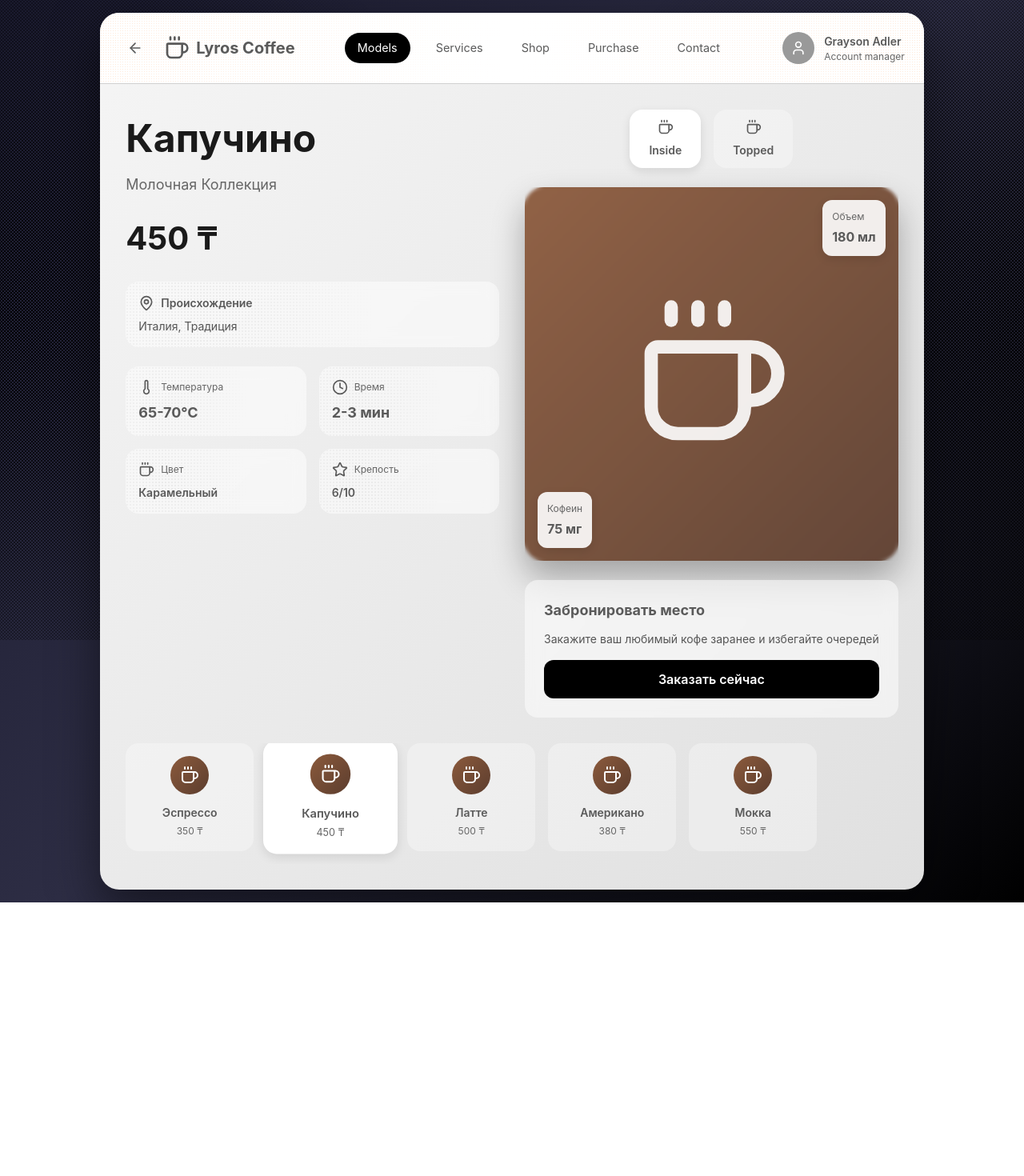
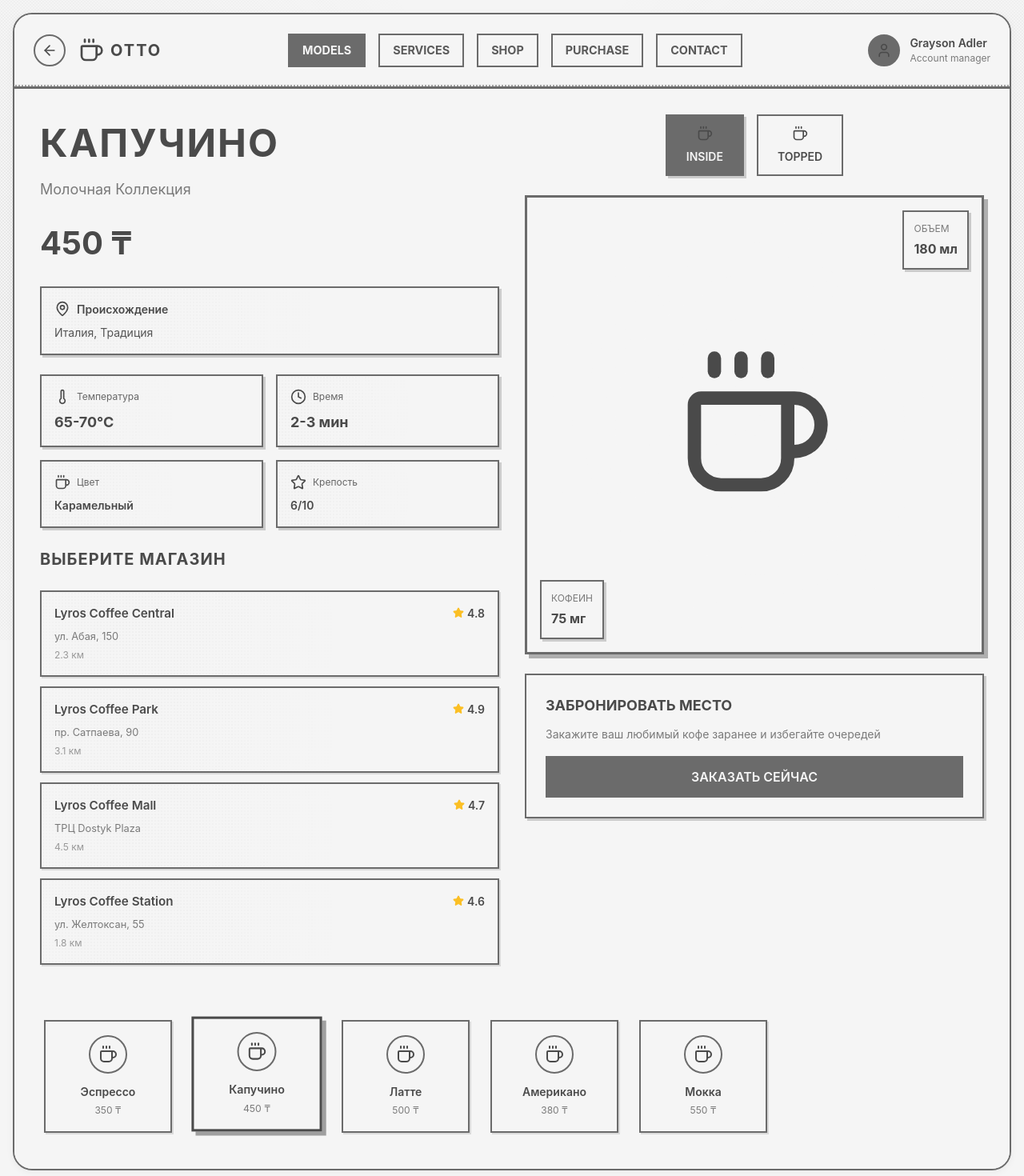
Before and after one commit to OneSkyMario/Hermes-Website, a Next.js app: page /coffee/1 in a window 1280 px wide. Shown: the top 1470 px of the page at 80% size. Before the commit the page ends 1128 px from the top, so only its background shows below. Built offline with nearby package versions, Linux system fonts and the light colour scheme.

Commit message:
changed theme of coffee section

```diff
--- a/src/app/coffee/[id]/page.css
+++ b/src/app/coffee/[id]/page.css
@@ -1,3 +1,5 @@
+/* File: app/coffee/[id]/page.css */
+
 * {
   margin: 0;
   padding: 0;
@@ -6,9 +8,10 @@
               opacity 0.2s, box-shadow 0.2s, transform 0.2s;
 }
 
-        body {
+/* Page Wrapper with Halftone Background */
+.page-wrapper {
   font-family: -apple-system, BlinkMacSystemFont, 'Segoe UI', Roboto, sans-serif;
-            background: linear-gradient(135deg, #1a1a2e 0%, #2d2d44 50%, #000 100%);
+  background: #f5f5f5;
   min-height: 100vh;
   display: flex;
   align-items: center;
@@ -16,10 +19,11 @@
   padding: 1rem;
   position: relative;
   overflow-x: hidden;
+  color: #4a4a4a;
 }
 
-        /* Halftone Background */
-        body::before {
+/* Halftone Background Effect */
+.page-wrapper::before {
   content: '';
   position: fixed;
   top: 0;
@@ -29,8 +33,8 @@
   z-index: 0;
   pointer-events: none;
   background:
-                radial-gradient(circle at 0% 50%, #000 0%, transparent 45%),
-                radial-gradient(circle at 100% 50%, #000 0%, transparent 45%);
+    radial-gradient(circle at 0% 50%, #4a4a4a 0%, transparent 50%),
+    radial-gradient(circle at 100% 50%, #4a4a4a 0%, transparent 50%);
   -webkit-mask-image:
     radial-gradient(circle 1.5px at 2px 2px, #000 100%, transparent 0),
     radial-gradient(circle 1.5px at 2px 2px, #000 100%, transparent 0);
@@ -41,18 +45,19 @@
     radial-gradient(circle 1.5px at 2px 2px, #000 100%, transparent 0);
   mask-size: 4px 4px, 4px 4px;
   mask-position: 0 0, 2px 2px;
-            opacity: 1;
+  opacity: 0.08;
 }
 
 .container {
   width: 100%;
   max-width: 1400px;
-            background: linear-gradient(135deg, #f5f5f5 0%, #e0e0e0 100%);
+  background: #f5f5f5;
   border-radius: 24px;
-            box-shadow: 0 20px 60px rgba(0, 0, 0, 0.5);
+  box-shadow: 0 2px 10px rgba(0, 0, 0, 0.05);
   overflow: hidden;
   position: relative;
   z-index: 1;
+  border: 2px solid #6b6b6b;
 }
 
 /* Header */
@@ -61,28 +66,24 @@
   align-items: center;
   justify-content: space-between;
   padding: 1.5rem;
-            border-bottom: 1px solid #d0d0d0;
-            background: white;
+  border-bottom: 3px solid #6b6b6b;
+  background: #f5f5f5;
   position: relative;
 }
 
-        .header::before {
+.header::after {
   content: '';
   position: absolute;
-            top: 0;
+  bottom: 0;
   left: 0;
   width: 100%;
-            height: 100%;
-            background: radial-gradient(circle at 0% 50%, #ff6b00 0%, transparent 50%),
-                        radial-gradient(circle at 100% 50%, #ff6b00 0%, transparent 50%);
-            -webkit-mask-image:
-                radial-gradient(circle 0.8px at 1.5px 1.5px, #000 100%, transparent 0);
-            -webkit-mask-size: 3px 3px;
-            mask-image:
-                radial-gradient(circle 0.8px at 1.5px 1.5px, #000 100%, transparent 0);
-            mask-size: 3px 3px;
-            opacity: 0.15;
-            pointer-events: none;
+  height: 3px;
+  background: #6b6b6b;
+  -webkit-mask-image: radial-gradient(circle 1px at 2px 2px, #000 100%, transparent 0);
+  -webkit-mask-size: 4px 4px;
+  mask-image: radial-gradient(circle 1px at 2px 2px, #000 100%, transparent 0);
+  mask-size: 4px 4px;
+  opacity: 0.6;
 }
 
 .header > * {
@@ -99,17 +100,19 @@
 .back-btn {
   width: 40px;
   height: 40px;
-            border: none;
-            background: transparent;
+  border: 2px solid #6b6b6b;
+  background: #f5f5f5;
   border-radius: 50%;
   cursor: pointer;
   display: flex;
   align-items: center;
   justify-content: center;
+  color: #4a4a4a;
 }
 
 .back-btn:hover {
-            background: #e0e0e0;
+  background: #6b6b6b;
+  color: #f5f5f5;
 }
 
 .logo {
@@ -118,6 +121,9 @@
   gap: 0.5rem;
   font-size: 1.25rem;
   font-weight: bold;
+  text-transform: uppercase;
+  letter-spacing: 2px;
+  color: #4a4a4a;
 }
 
 .nav {
@@ -127,20 +133,24 @@
 
 .nav-btn {
   padding: 0.5rem 1rem;
-            border: none;
-            border-radius: 20px;
-            background: transparent;
+  border: 2px solid #6b6b6b;
+  border-radius: 0;
+  background: #f5f5f5;
   cursor: pointer;
   font-size: 0.9rem;
+  font-weight: bold;
+  color: #5a5a5a;
+  text-transform: uppercase;
 }
 
 .nav-btn.active {
-            background: #000;
-            color: white;
+  background: #6b6b6b;
+  color: #f5f5f5;
 }
 
 .nav-btn:not(.active):hover {
-            background: #e0e0e0;
+  background: #6b6b6b;
+  color: #f5f5f5;
 }
 
 .user-info {
@@ -153,11 +163,12 @@
   width: 40px;
   height: 40px;
   border-radius: 50%;
-            background: #999;
+  background: #6b6b6b;
+  border: 2px solid #6b6b6b;
   display: flex;
   align-items: center;
   justify-content: center;
-            color: white;
+  color: #f5f5f5;
 }
 
 .user-details {
@@ -167,11 +178,12 @@
 .user-name {
   font-size: 0.875rem;
   font-weight: 600;
+  color: #4a4a4a;
 }
 
 .user-role {
   font-size: 0.75rem;
-            color: #666;
+  color: #7a7a7a;
 }
 
 /* Main Content */
@@ -180,6 +192,7 @@
   grid-template-columns: 1fr 1fr;
   gap: 2rem;
   padding: 2rem;
+  background: #f5f5f5;
 }
 
 /* Left Column */
@@ -192,44 +205,46 @@
 .coffee-title {
   font-size: 3rem;
   font-weight: bold;
-            color: #1a1a1a;
+  color: #4a4a4a;
   margin-bottom: 0.5rem;
+  text-transform: uppercase;
+  letter-spacing: 2px;
 }
 
 .coffee-subtitle {
   font-size: 1.125rem;
-            color: #666;
+  color: #7a7a7a;
 }
 
 .price {
   font-size: 2.5rem;
   font-weight: bold;
-            color: #1a1a1a;
+  color: #4a4a4a;
 }
 
 .info-card {
-            background: rgba(255, 255, 255, 0.5);
-            backdrop-filter: blur(10px);
-            border-radius: 16px;
+  background: #f5f5f5;
+  border: 2px solid #6b6b6b;
+  border-radius: 0;
   padding: 1rem;
   position: relative;
+  box-shadow: 3px 3px 0 rgba(107, 107, 107, 0.3);
 }
 
-        .info-card::after {
+.info-card::before {
   content: '';
   position: absolute;
   top: 0;
   left: 0;
   width: 100%;
   height: 100%;
-            background: radial-gradient(circle at 20% 50%, currentColor 0%, transparent 60%);
+  background: radial-gradient(circle at 10% 50%, #6b6b6b 0%, transparent 60%);
   -webkit-mask-image: radial-gradient(circle 1px at 2px 2px, #000 100%, transparent 0);
   -webkit-mask-size: 4px 4px;
   mask-image: radial-gradient(circle 1px at 2px 2px, #000 100%, transparent 0);
   mask-size: 4px 4px;
-            opacity: 0.08;
+  opacity: 0.04;
   pointer-events: none;
-            border-radius: inherit;
 }
 
 .info-card-header {
@@ -242,6 +257,7 @@
 .icon {
   width: 20px;
   height: 20px;
+  color: #4a4a4a;
 }
 
 .specs-grid {
@@ -269,28 +285,36 @@
   align-items: center;
   gap: 0.5rem;
   padding: 0.75rem 1.5rem;
-            border: none;
-            border-radius: 16px;
-            background: rgba(255, 255, 255, 0.3);
+  border: 2px solid #6b6b6b;
+  border-radius: 0;
+  background: #f5f5f5;
   cursor: pointer;
   font-size: 0.875rem;
   font-weight: 600;
+  color: #4a4a4a;
+  text-transform: uppercase;
 }
 
 .view-btn.active {
-            background: white;
-            box-shadow: 0 4px 12px rgba(0, 0, 0, 0.1);
+  background: #6b6b6b;
+  color: #f5f5f5;
+  box-shadow: 3px 3px 0 rgba(107, 107, 107, 0.3);
+}
+
+.view-btn:hover {
+  background: #6b6b6b;
+  color: #f5f5f5;
 }
 
 .coffee-display {
   position: relative;
   aspect-ratio: 1;
-            border-radius: 24px;
-            background: linear-gradient(135deg, #8b5a3c 0%, #5c3d2e 100%);
+  border-radius: 0;
+  border: 3px solid #6b6b6b;
   display: flex;
   align-items: center;
   justify-content: center;
-            box-shadow: 0 20px 40px rgba(0, 0, 0, 0.3);
+  box-shadow: 5px 5px 0 rgba(107, 107, 107, 0.5);
   overflow: hidden;
 }
 
@@ -298,8 +322,13 @@
   content: '';
   position: absolute;
   inset: 0;
-            background: rgba(255, 255, 255, 0.05);
-            backdrop-filter: blur(2px);
+  background: radial-gradient(circle at 50% 50%, #f5f5f5 0%, transparent 70%);
+  -webkit-mask-image: radial-gradient(circle 1.5px at 3px 3px, #000 100%, transparent 0);
+  -webkit-mask-size: 6px 6px;
+  mask-image: radial-gradient(circle 1.5px at 3px 3px, #000 100%, transparent 0);
+  mask-size: 6px 6px;
+  opacity: 0.08;
+  pointer-events: none;
 }
 
 .coffee-icon-large {
@@ -307,16 +336,17 @@
   z-index: 10;
   width: 200px;
   height: 200px;
-            color: rgba(255, 255, 255, 0.9);
+  color: #4a4a4a;
 }
 
 .floating-info {
   position: absolute;
-            background: rgba(255, 255, 255, 0.9);
-            backdrop-filter: blur(10px);
-            border-radius: 12px;
+  background: #f5f5f5;
+  border: 2px solid #6b6b6b;
+  border-radius: 0;
   padding: 0.75rem;
-            box-shadow: 0 4px 12px rgba(0, 0, 0, 0.1);
+  box-shadow: 3px 3px 0 rgba(107, 107, 107, 0.3);
+  z-index: 10;
 }
 
 .floating-info.top-right {
@@ -331,103 +361,265 @@
 
 .floating-label {
   font-size: 0.75rem;
-            color: #666;
+  color: #7a7a7a;
   margin-bottom: 0.25rem;
+  text-transform: uppercase;
 }
 
 .floating-value {
   font-weight: bold;
+  color: #4a4a4a;
 }
 
 .order-card {
-            background: rgba(255, 255, 255, 0.5);
-            backdrop-filter: blur(10px);
-            border-radius: 16px;
+  background: #f5f5f5;
+  border: 2px solid #6b6b6b;
+  border-radius: 0;
   padding: 1.5rem;
+  box-shadow: 3px 3px 0 rgba(107, 107, 107, 0.3);
 }
 
 .order-title {
   font-size: 1.125rem;
   font-weight: bold;
   margin-bottom: 0.75rem;
+  color: #4a4a4a;
+  text-transform: uppercase;
 }
 
 .order-description {
   font-size: 0.875rem;
-            color: #555;
+  color: #7a7a7a;
   margin-bottom: 1rem;
+  line-height: 1.6;
 }
 
 .order-btn {
   width: 100%;
   padding: 0.75rem;
-            border: none;
-            border-radius: 12px;
-            background: #000;
-            color: white;
+  border: 2px solid #6b6b6b;
+  border-radius: 0;
+  background: #6b6b6b;
+  color: #f5f5f5;
   font-size: 1rem;
   font-weight: 600;
   cursor: pointer;
+  text-transform: uppercase;
 }
 
 .order-btn:hover {
-            background: #333;
+  background: #4a4a4a;
+  border-color: #4a4a4a;
+  transform: scale(1.05);
+}
+
+/* Store Section */
+.store-section {
+  display: flex;
+  flex-direction: column;
+  gap: 1rem;
+}
+
+.store-section-title {
+  font-size: 1.25rem;
+  font-weight: bold;
+  color: #4a4a4a;
+  margin-bottom: 0.5rem;
+  text-transform: uppercase;
+  letter-spacing: 1px;
+}
+
+.store-list {
+  display: flex;
+  flex-direction: column;
+  gap: 0.75rem;
+}
+
+.store-card {
+  background: #f5f5f5;
+  border: 2px solid #6b6b6b;
+  border-radius: 0;
+  padding: 1rem;
+  cursor: pointer;
+  text-align: left;
+  position: relative;
+  transition: all 0.3s ease;
+  box-shadow: 2px 2px 0 rgba(107, 107, 107, 0.2);
+}
+
+.store-card::before {
+  content: '';
+  position: absolute;
+  top: 0;
+  left: 0;
+  width: 100%;
+  height: 100%;
+  background: radial-gradient(circle at 20% 50%, #6b6b6b 0%, transparent 60%);
+  -webkit-mask-image: radial-gradient(circle 1px at 2px 2px, #000 100%, transparent 0);
+  -webkit-mask-size: 4px 4px;
+  mask-image: radial-gradient(circle 1px at 2px 2px, #000 100%, transparent 0);
+  mask-size: 4px 4px;
+  opacity: 0.04;
+  pointer-events: none;
+}
+
+.store-card:hover {
+  background: #f5f5f5;
+  transform: translateX(4px);
+  box-shadow: 4px 4px 0 rgba(107, 107, 107, 0.4);
+}
+
+.store-card.selected {
+  background: #f5f5f5;
+  border-color: #4a4a4a;
+  border-width: 3px;
+  box-shadow: 5px 5px 0 rgba(74, 74, 74, 0.5);
+}
+
+.store-card-header {
+  display: flex;
+  justify-content: space-between;
+  align-items: flex-start;
+  margin-bottom: 0.5rem;
+}
+
+.store-name {
+  font-size: 0.95rem;
+  font-weight: 600;
+  color: #4a4a4a;
+}
+
+.store-rating {
+  display: flex;
+  align-items: center;
+  gap: 0.25rem;
+  font-size: 0.875rem;
+  font-weight: 600;
+  color: #4a4a4a;
+}
+
+.star-icon {
+  width: 14px;
+  height: 14px;
+}
+
+.store-address {
+  font-size: 0.8rem;
+  color: #7a7a7a;
+  margin-bottom: 0.25rem;
+}
+
+.store-distance {
+  font-size: 0.75rem;
+  color: #999;
+}
+
+.selected-store-info {
+  background: #6b6b6b;
+  color: #f5f5f5;
+  padding: 0.75rem 1rem;
+  border-radius: 0;
+  margin-top: 0.5rem;
+  border: 2px solid #4a4a4a;
+  box-shadow: 3px 3px 0 rgba(74, 74, 74, 0.5);
+}
+
+.selected-store-label {
+  font-size: 0.7rem;
+  opacity: 0.8;
+  margin-bottom: 0.25rem;
+  text-transform: uppercase;
+  letter-spacing: 0.5px;
+}
+
+.selected-store-name {
+  font-size: 0.95rem;
+  font-weight: 600;
 }
 
 /* Coffee Selection */
 .coffee-selection {
-            padding: 0 2rem 2rem;
+  padding: 1.5rem 2rem 2rem;
+  background: #f5f5f5;
 }
 
 .coffee-scroll {
   display: flex;
   gap: 1rem;
   overflow-x: auto;
-            padding-bottom: 1rem;
+  padding: 1rem 0.5rem 1rem;
+  margin: -0.5rem;
+    -ms-overflow-style: none;  /* Internet Explorer and Edge */
+  scrollbar-width: none;     /* Firefox */
+
+}
+
+.coffee-scroll::-webkit-scrollbar {
+  height: 8px;
+}
+
+.coffee-scroll::-webkit-scrollbar-track {
+  background: #e5e5e5;
+  border-radius: 0;
+}
+
+.coffee-scroll::-webkit-scrollbar-thumb {
+  background: #6b6b6b;
+  border-radius: 0;
 }
 
 .coffee-card {
   flex-shrink: 0;
   width: 160px;
   padding: 1rem;
-            border: none;
-            border-radius: 16px;
-            background: rgba(255, 255, 255, 0.3);
+  border: 2px solid #6b6b6b;
+  border-radius: 0;
+  background: #f5f5f5;
   cursor: pointer;
   text-align: center;
+  box-shadow: 2px 2px 0 rgba(107, 107, 107, 0.2);
+  position: relative;
+  margin: 5px;
 }
 
 .coffee-card:hover {
-            background: rgba(255, 255, 255, 0.5);
+  background: #f5f5f5;
+  box-shadow: 4px 4px 0 rgba(107, 107, 107, 0.4);
+  transform: translateY(-3px);
+  z-index: 10;
 }
 
 .coffee-card.active {
-            background: white;
-            box-shadow: 0 4px 12px rgba(0, 0, 0, 0.1);
-            transform: scale(1.05);
+  background: #f5f5f5;
+  border-color: #4a4a4a;
+  border-width: 3px;
+  box-shadow: 5px 5px 0 rgba(74, 74, 74, 0.5);
+  transform: translateY(-3px) scale(1.02);
+  z-index: 10;
 }
 
 .coffee-card-icon {
   width: 48px;
   height: 48px;
   border-radius: 50%;
-            background: linear-gradient(135deg, #8b5a3c 0%, #5c3d2e 100%);
+  border: 2px solid #6b6b6b;
   display: flex;
   align-items: center;
   justify-content: center;
   margin: 0 auto 0.75rem;
-            color: white;
+  color: #4a4a4a;
 }
 
 .coffee-card-name {
   font-size: 0.875rem;
   font-weight: 600;
   margin-bottom: 0.25rem;
+  color: #4a4a4a;
 }
 
 .coffee-card-price {
   font-size: 0.75rem;
-            color: #666;
+  color: #7a7a7a;
 }
 
 /* Responsive */
@@ -444,6 +636,7 @@
 @media (max-width: 768px) {
   .coffee-title {
     font-size: 2rem;
+    letter-spacing: 1px;
   }
 
   .price {
@@ -453,4 +646,50 @@
   .user-details {
     display: none;
   }
+
+  .page-wrapper {
+    padding: 0.5rem;
   }
+
+  .container {
+    border-radius: 0;
+    border-width: 1px;
+  }
+
+  .main-content {
+    padding: 1rem;
+    gap: 1.5rem;
+  }
+
+  .coffee-icon-large {
+    width: 150px;
+    height: 150px;
+  }
+
+  .header {
+    padding: 1rem;
+  }
+
+  .logo {
+    font-size: 1rem;
+  }
+}
+
+@media (max-width: 480px) {
+  .coffee-title {
+    font-size: 1.5rem;
+  }
+
+  .price {
+    font-size: 1.5rem;
+  }
+
+  .coffee-icon-large {
+    width: 120px;
+    height: 120px;
+  }
+
+  .store-section-title {
+    font-size: 1rem;
+  }
+}
--- a/src/app/coffee/[id]/page.tsx
+++ b/src/app/coffee/[id]/page.tsx
@@ -14,6 +14,14 @@ export default function CoffeeDetail() {
 
   const selectedCoffee = coffees.find(c => c.productID === coffeeId);
   const [activeView, setActiveView] = useState('inside');
+  const [selectedStore, setSelectedStore] = useState(null);
+
+  const stores = [
+    { id: 1, name: 'Lyros Coffee Central', address: 'ул. Абая, 150', distance: '2.3 км', rating: 4.8 },
+    { id: 2, name: 'Lyros Coffee Park', address: 'пр. Сатпаева, 90', distance: '3.1 км', rating: 4.9 },
+    { id: 3, name: 'Lyros Coffee Mall', address: 'ТРЦ Dostyk Plaza', distance: '4.5 км', rating: 4.7 },
+    { id: 4, name: 'Lyros Coffee Station', address: 'ул. Желтоксан, 55', distance: '1.8 км', rating: 4.6 }
+  ];
 
   if (!selectedCoffee) {
     return (
@@ -46,7 +54,7 @@ export default function CoffeeDetail() {
             </button>
             <div className="logo">
               <Coffee style={{ width: '32px', height: '32px' }} />
-              <span>Lyros Coffee</span>
+              <span>Otto</span>
             </div>
           </div>
 
@@ -121,6 +129,36 @@ export default function CoffeeDetail() {
                 <div style={{ fontSize: '0.875rem', fontWeight: 600 }}>{selectedCoffee.intensity}</div>
               </div>
             </div>
+
+            {/* Store Selection */}
+            <div className="store-section">
+              <h3 className="store-section-title">Выберите магазин</h3>
+              <div className="store-list">
+                {stores.map((store) => (
+                  <button
+                    key={store.id}
+                    className={`store-card ${selectedStore?.id === store.id ? 'selected' : ''}`}
+                    onClick={() => setSelectedStore(store)}
+                  >
+                    <div className="store-card-header">
+                      <div className="store-name">{store.name}</div>
+                      <div className="store-rating">
+                        <Star className="star-icon" fill="#fbbf24" stroke="#fbbf24" />
+                        <span>{store.rating}</span>
+                      </div>
+                    </div>
+                    <div className="store-address">{store.address}</div>
+                    <div className="store-distance">{store.distance}</div>
+                  </button>
+                ))}
+              </div>
+              {selectedStore && (
+                <div className="selected-store-info">
+                  <div className="selected-store-label">Выбранный магазин:</div>
+                  <div className="selected-store-name">{selectedStore.name}</div>
+                </div>
+              )}
+            </div>
           </div>
 
           {/* Right Column */}
```
Lines whose indentation alone changed are shown as unchanged.
